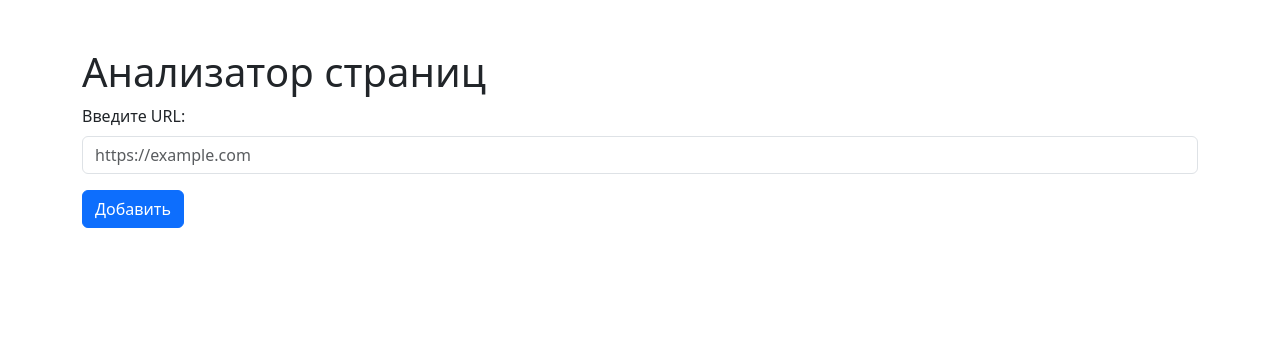
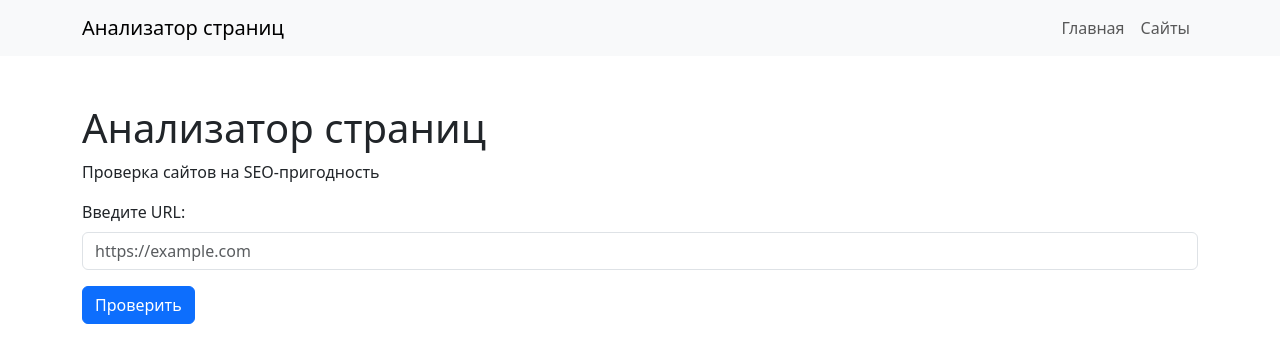
Before and after one commit to Robinwurst/python-project-83, a Flask app: page / in a window 1280 px wide. Shown: the top 363 px of the page. Run offline with Flask 3, Linux system fonts and the light colour scheme; some libraries are stand-ins or nearby versions.

Commit message:
third step

```diff
--- a/page_analyzer/app.py
+++ b/page_analyzer/app.py
@@ -1,7 +1,7 @@
+from flask import Flask, render_template, request, redirect, url_for, flash
 import os
 from dotenv import load_dotenv
 import psycopg2
-from flask import Flask, render_template, request, redirect, url_for, flash
 
 load_dotenv()
 
@@ -15,7 +15,6 @@ def get_db_connection():
 @app.route('/')
 def index():
     return render_template('index.html')
-
 
 @app.route('/add_url', methods=['POST'])
 def add_url():
@@ -31,9 +30,9 @@ def add_url():
         url_id = cur.fetchone()
         conn.commit()
         if url_id:
-            flash('URL успешно добавлен', 'success')
+            flash('Страница успешно добавлена', 'success')
         else:
-            flash('URL уже существует', 'info')
+            flash('Страница уже существует', 'info')
     except Exception as e:
         flash('Ошибка при добавлении URL', 'error')
     finally:
@@ -41,7 +40,6 @@ def add_url():
         conn.close()
 
     return redirect(url_for('index'))
-
 
 @app.route('/urls')
 def show_urls():
@@ -62,6 +60,3 @@ def show_url(id):
     cur.close()
     conn.close()
     return render_template('url.html', url=url)
-
-if __name__ == '__main__':
-    app.run(debug=True)
--- a/page_analyzer/templates/index.html
+++ b/page_analyzer/templates/index.html
@@ -7,14 +7,27 @@
     <link href="https://cdn.jsdelivr.net/npm/bootstrap@5.3.0/dist/css/bootstrap.min.css" rel="stylesheet">
 </head>
 <body>
+    <nav class="navbar navbar-expand-lg navbar-light bg-light">
+        <div class="container">
+            <a class="navbar-brand" href="{{ url_for('index') }}">Анализатор страниц</a>
+            <div class="navbar-nav">
+                <a class="nav-link" href="{{ url_for('index') }}">Главная</a>
+                <a class="nav-link" href="{{ url_for('show_urls') }}">Сайты</a>
+            </div>
+        </div>
+    </nav>
+
     <div class="container mt-5">
         <h1>Анализатор страниц</h1>
+        <p>Проверка сайтов на SEO-пригодность</p>
+
+        <!-- Форма для ввода URL -->
         <form action="{{ url_for('add_url') }}" method="post">
             <div class="mb-3">
                 <label for="url" class="form-label">Введите URL:</label>
                 <input type="text" class="form-control" id="url" name="url" placeholder="https://example.com" required>
             </div>
-            <button type="submit" class="btn btn-primary">Добавить</button>
+            <button type="submit" class="btn btn-primary">Проверить</button>
         </form>
 
         <!-- Flash-сообщения -->
@@ -28,5 +41,7 @@
             {% endif %}
         {% endwith %}
     </div>
+
+    <script src="https://cdn.jsdelivr.net/npm/bootstrap@5.3.0/dist/js/bootstrap.bundle.min.js"></script>
 </body>
 </html>
--- a/pyproject.toml
+++ b/pyproject.toml
@@ -9,5 +9,6 @@ packages = [{include = "page_analyzer"}]
 dependencies = [
     "flask",
     "gunicorn",
-    "python-dotenv"
+    "python-dotenv",
+    "psycopg2"
 ]
```
Also changed, not shown: page_analyzer/templates/url.html (+2 -13 lines), page_analyzer/templates/urls.html (+1 -15 lines).
